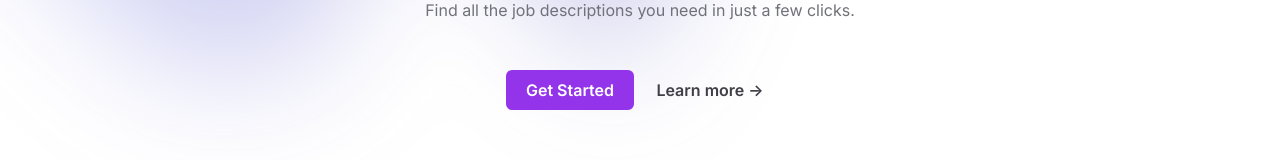
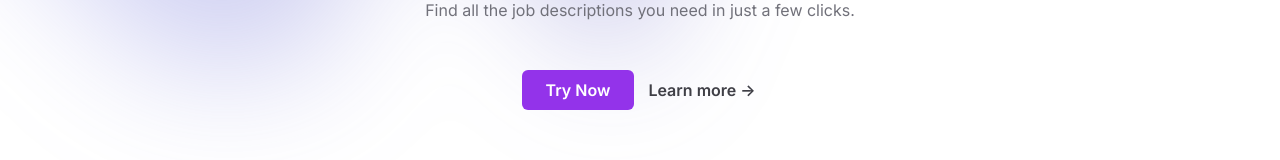
Before and after one commit to arvl130/job-descriptions, a Next.js app: page / in a window 1280 px wide. Shown: the part 290-450 px from the top of the page. Built offline with nearby package versions, Linux system fonts and the light colour scheme; no server answers.

Commit message:
style: change hero CTA

```diff
--- a/src/pages/index.tsx
+++ b/src/pages/index.tsx
@@ -54,7 +54,7 @@ export default function Home() {
             <button
               type="button"
               className={`
-            w-32 py-2 text-center text-white rounded-md transition duration-200 font-semibold
+            w-28 py-2 text-center text-white rounded-md transition duration-200 font-semibold
             ${status === "loading" ? "bg-purple-300" : ""}
             ${
               status === "unauthenticated" || status === "authenticated"
@@ -70,12 +70,12 @@ export default function Home() {
                   })
               }}
             >
-              {status === "loading" ? <br /> : <>Get Started</>}
+              {status === "loading" ? <br /> : <>Try Now</>}
             </button>
 
             <Link
               href="/getting-started"
-              className="w-32 py-2 text-center font-semibold"
+              className="w-28 py-2 text-center font-semibold"
             >
               Learn more →
             </Link>
```
